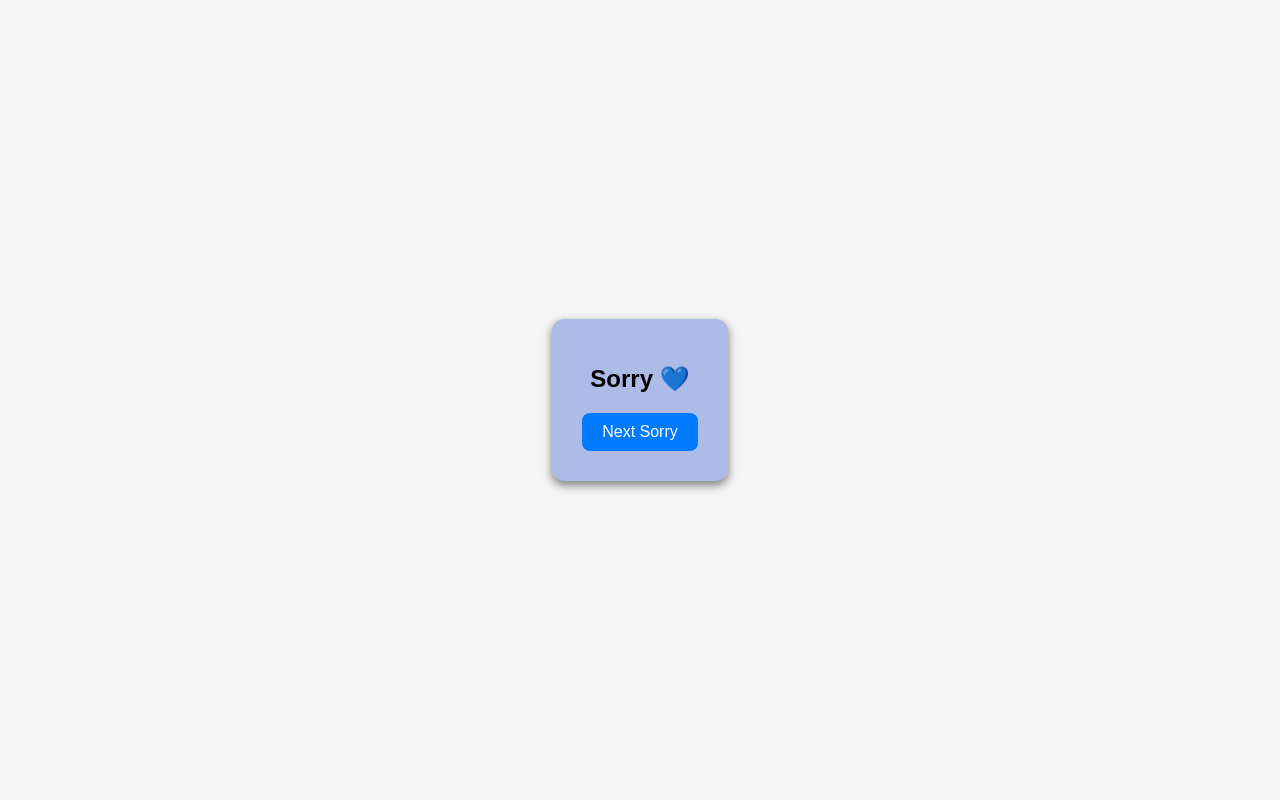
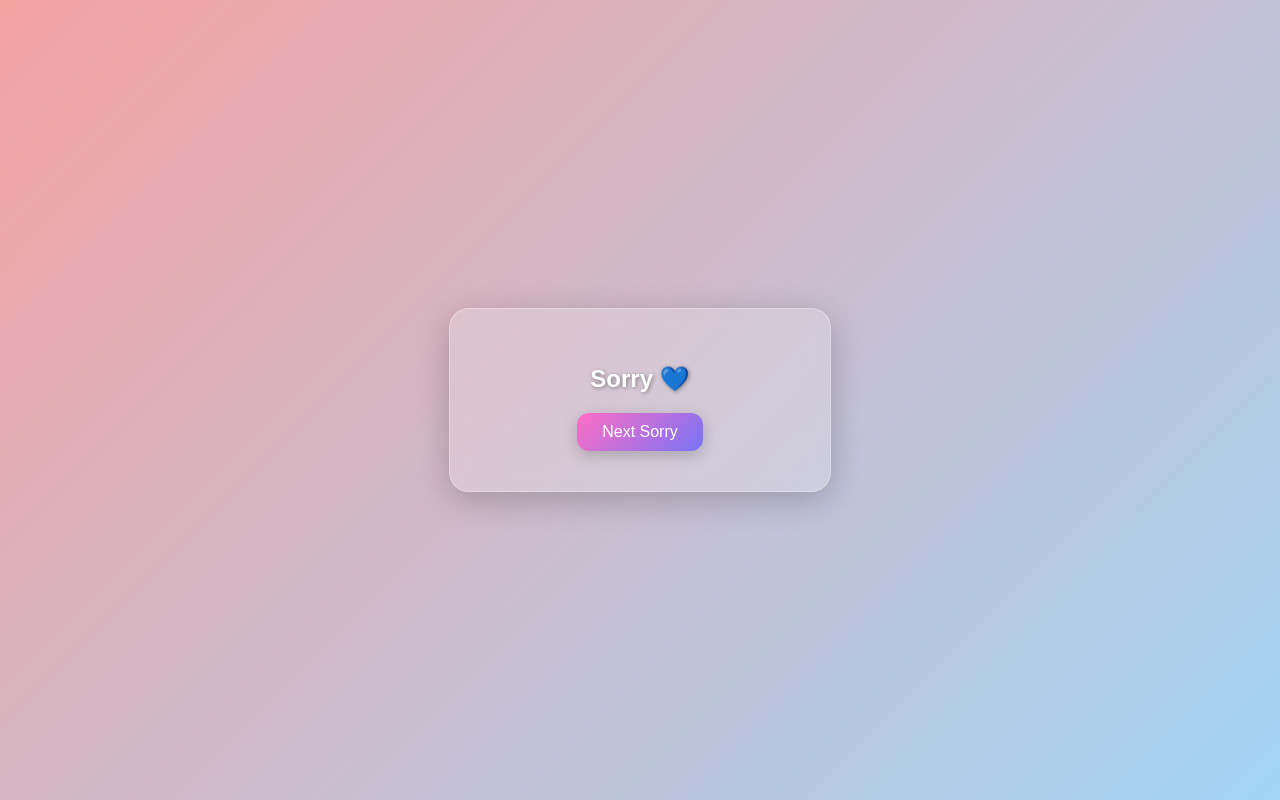
Before and after one commit to Asif2002/sorry, a plain HTML site: page index.html in a window 1280 px wide. Drawn offline with Linux system fonts and the light colour scheme.

Commit message:
Update index.html

```diff
--- a/index.html
+++ b/index.html
@@ -3,45 +3,65 @@
 <head>
 <meta charset="UTF-8">
 <meta name="viewport" content="width=device-width, initial-scale=1.0">
-  <title>Sorry</title>
+<title>Sorry Page</title>
 <style>
+  /* Full screen background */
   body {
-      font-family: Arial, sans-serif;
+    margin: 0;
+    padding: 0;
+    height: 100vh;
     display: flex;
     justify-content: center;
     align-items: center;
-      height: 100vh;
-      margin: 0;
-      background: #f5f5f5;
+    font-family: Arial, sans-serif;
+    /* Gradient background for nice effect */
+    background: linear-gradient(135deg, #f5a2a2, #a2d4f5);
+    overflow: hidden;
+  }
+
+  /* Glass box */
+  .glass-box {
+    background: rgba(255, 255, 255, 0.2); /* semi-transparent white */
+    backdrop-filter: blur(10px);          /* blur effect behind */
+    -webkit-backdrop-filter: blur(10px);  /* for Safari */
+    border-radius: 20px;
+    border: 1px solid rgba(255, 255, 255, 0.3);
+    padding: 40px;
+    width: 300px;
     text-align: center;
+    box-shadow: 0 8px 32px rgba(0,0,0,0.2);
+    color: #fff;
   }
-    .container {
-      background: #ADBCE6;
-      padding: 30px;
-      border-radius: 12px;
-      box-shadow: 0px 4px 10px rgba(0,0,0,0.5);
-      max-width: 400px;
+
+  h1 {
+    margin-bottom: 20px;
+    font-size: 24px;
+    text-shadow: 1px 1px 4px rgba(0,0,0,0.4);
   }
-    h1 {
-      font-size: 24px;
-      margin-bottom: 20px;
-    }
+
   button {
-      padding: 10px 20px;
+  padding: 10px 25px;
   font-size: 16px;
   border: none;
-      border-radius: 8px;
-      background: #007BFF;
-      color: white;
+  border-radius: 12px;
   cursor: pointer;
+  color: #fff;
+  background: linear-gradient(135deg, #ff6ec4, #7873f5); /* gradient */
+  box-shadow: 0 4px 15px rgba(0,0,0,0.2);
+  transition: all 0.3s ease;
 }
+
 button:hover {
-      background: #0056b3;
+  background: linear-gradient(135deg, #ff9ede, #5ac8fa); /* hover gradient */
+  transform: scale(1.05); /* slightly grow on hover */
+  box-shadow: 0 6px 20px rgba(0,0,0,0.3); /* deeper shadow */
 }
+
 </style>
 </head>
 <body>
-  <div class="container">
+
+<div class="glass-box">
   <h1 id="sorry-text">Sorry 💙</h1>
   <button onclick="nextSorry()">Next Sorry</button>
 </div>
@@ -66,5 +86,6 @@
   document.getElementById("sorry-text").innerText = apologies[index];
 }
 </script>
+
 </body>
 </html>
```
Lines whose indentation alone changed are shown as unchanged.
